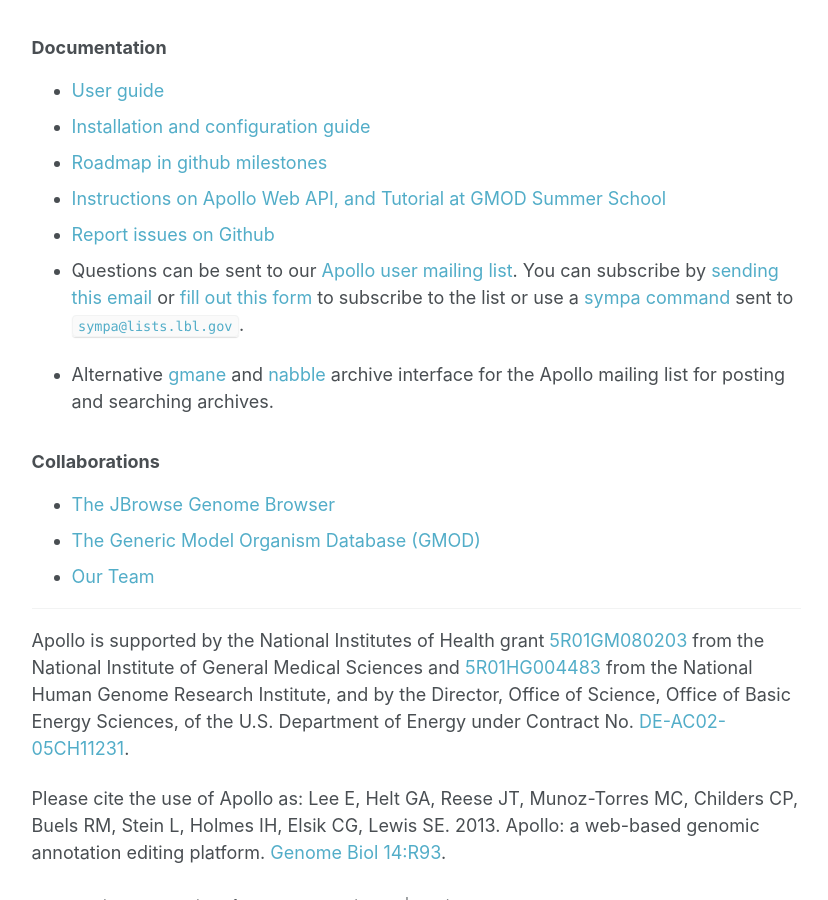
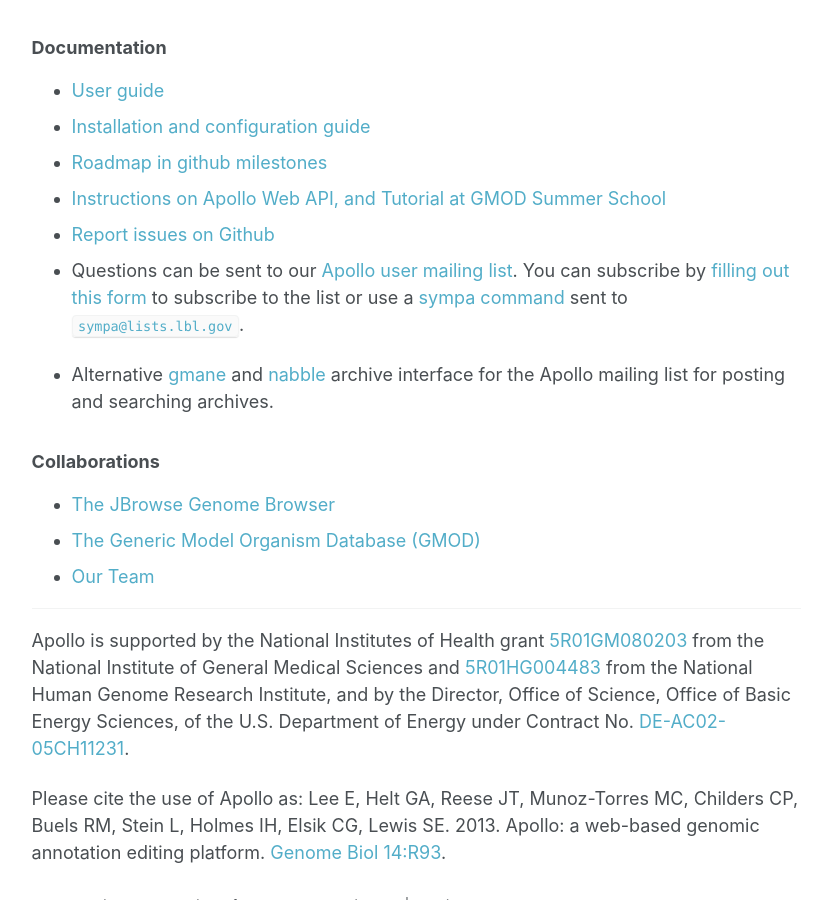
Before and after one commit to genomearchitect/genomearchitect.github.io, a Jekyll site: the page built from _pages/main.md, in a window 1280 px wide and 900 px high, scrolled down 1230 px. Shown: the whole window, without its empty margins (250-1078 px from the left). Built offline with Jekyll 4.4.1, drawn with Linux system fonts in a browser that asks for light colours.

Commit message:
fixed links

````diff
--- a/_includes/contact.md
+++ b/_includes/contact.md
@@ -1 +1 @@
-Questions can be sent to our [Apollo user mailing list](mailto:apollo@lists.lbl.gov). You can subscribe by [sending this email](mailto:) or [fill out this form](https://docs.google.com/forms/d/1PkOm2SKiaAiAhCaMHEc0YFwFZ9nrZaZkbt29R8PW-W8/viewform?usp=send_form) to subscribe to the list or use a [sympa command](http://www.sympa.org/manual/sympa-commands) sent to [```sympa@lists.lbl.gov```](mailto:sympa@lists.lbl.gov).
+Questions can be sent to our [Apollo user mailing list](mailto:apollo@lists.lbl.gov). You can subscribe by [filling out this form](https://docs.google.com/forms/d/1PkOm2SKiaAiAhCaMHEc0YFwFZ9nrZaZkbt29R8PW-W8/viewform?usp=send_form) to subscribe to the list or use a [sympa command](http://www.sympa.org/manual/sympa-commands) sent to [```sympa@lists.lbl.gov```](mailto:sympa@lists.lbl.gov).
--- a/_pages/main.md
+++ b/_pages/main.md
@@ -50,7 +50,7 @@ Try Apollo at our [Public Demo](demo), built with the genome of several organism
 ### Collaborations
 * [The JBrowse Genome Browser](http://jbrowse.org)
 * [The Generic Model Organism Database (GMOD)](http://gmod.org)
-* [Our Team](about-us)
+* [Our Team](about)
 
 
 ---
````
